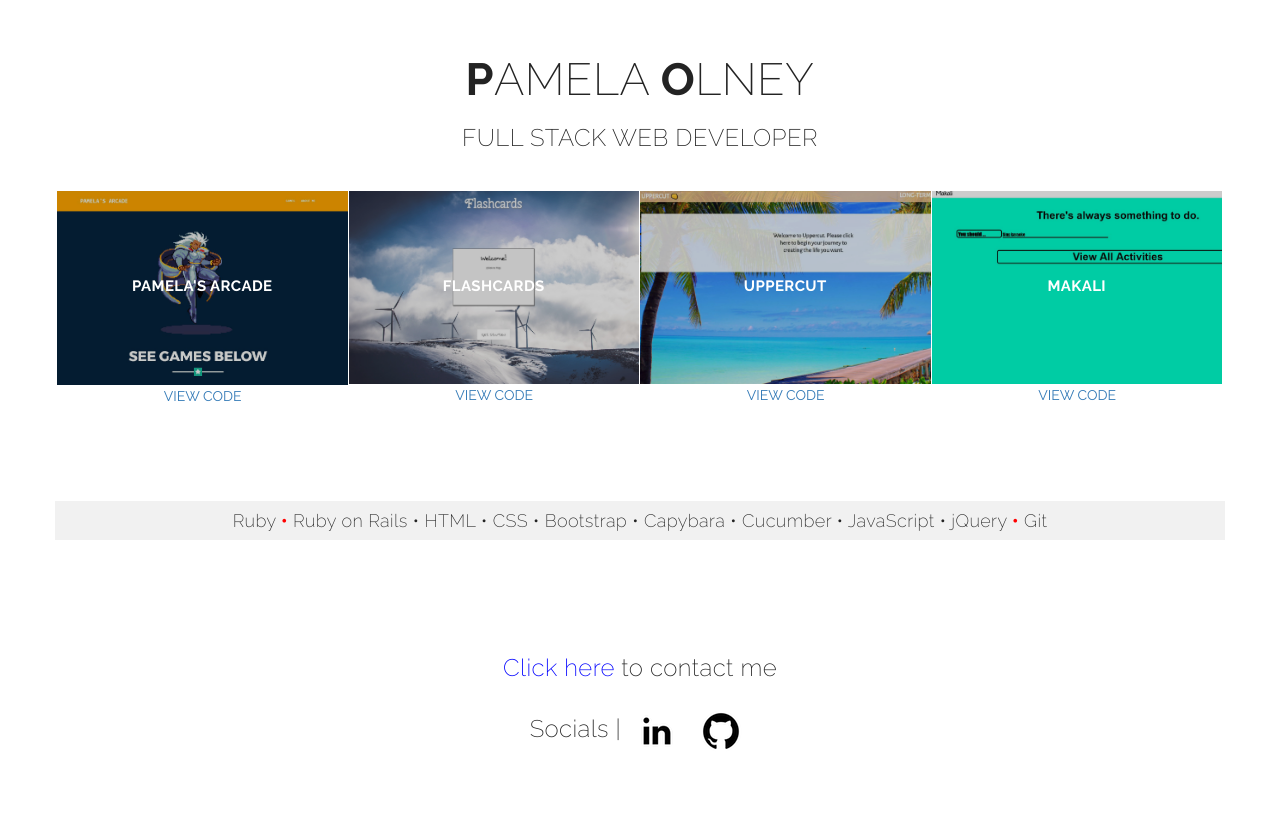
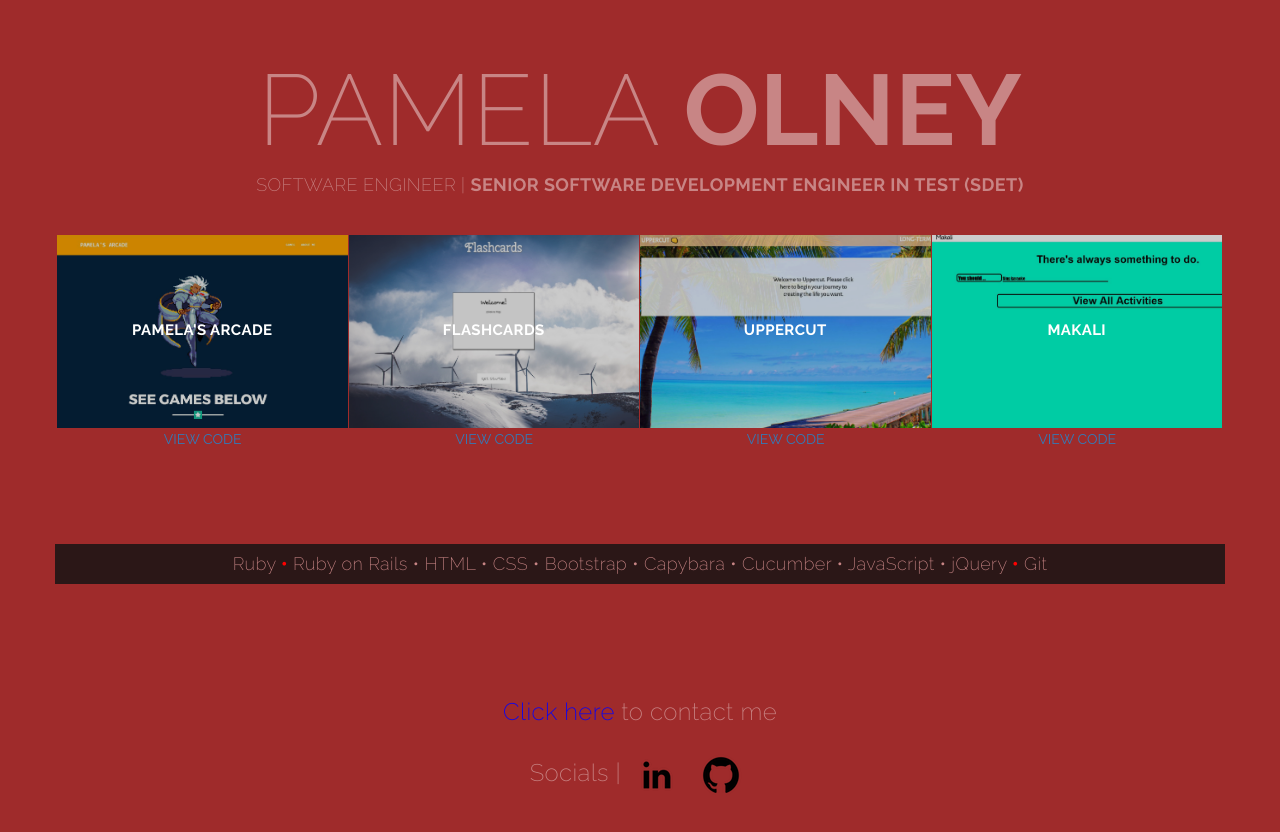
Before and after one commit to pamelaolney/pamelaolney.github.io, a plain HTML site: page index.html in a window 1280 px wide. Drawn offline with nearby package versions, Linux system fonts and the light colour scheme.

Commit message:
Added title and changed color

```diff
--- a/css/style.css
+++ b/css/style.css
@@ -20,6 +20,7 @@ Import Google Fonts
 body {
 	margin: 0px;
 	font-family: "Raleway", Sans-serif;
+    background-color: #9f2b2b;
 }
 
 h1,
@@ -31,7 +32,7 @@ h6 {
 	font-weight: 200;
 	letter-spacing: 0.4px;
 	font-family: "Raleway", Sans-serif;
-	color: #232323;
+	color: #c88585;
 }
 
 p {
@@ -176,6 +177,14 @@ section {
 .section-title h2 {
 	font-size: 45px;
 	text-transform: uppercase;
+}
+.section-title h1 {
+	font-size: 100px;
+	text-transform: uppercase;
+}
+
+.section-title h4 {
+    text-transform: uppercase;
 }
 
 .section-title p {
@@ -348,7 +357,7 @@ figure.effect-bubba figcaption::after {
 }
 
 figure.effect-bubba figcaption::before {
-	border-top: 1px solid #fff;
+	border-top: 1px solid #ffffff;
 	border-bottom: 1px solid #fff;
 	-webkit-transform: scale(0,1);
 	transform: scale(0,1);
@@ -404,7 +413,7 @@ figure.effect-bubba:hover p {
 --------------------*/
 
 .light-bg {
-    background: #f1f1f1;
+    background: #2b1717;
 }
 
 /*--------------------
--- a/index.html
+++ b/index.html
@@ -22,8 +22,13 @@
 			<div class="row">
 				<div class="col-lg-12 text-center">
 					<div class="section-title">
-						<h2><strong>P</strong>amela <strong>O</strong>lney</h2>
-						<h3>FULL STACK WEB DEVELOPER</h3>
+						<h1>
+							Pamela <strong>Olney</strong>
+
+						</h1>
+						<h4>
+							Software Engineer | <strong> Senior Software Development Engineer in Test (SDET)</strong>
+						</h4>
 					</div>
 				</div>
 			</div>
```
